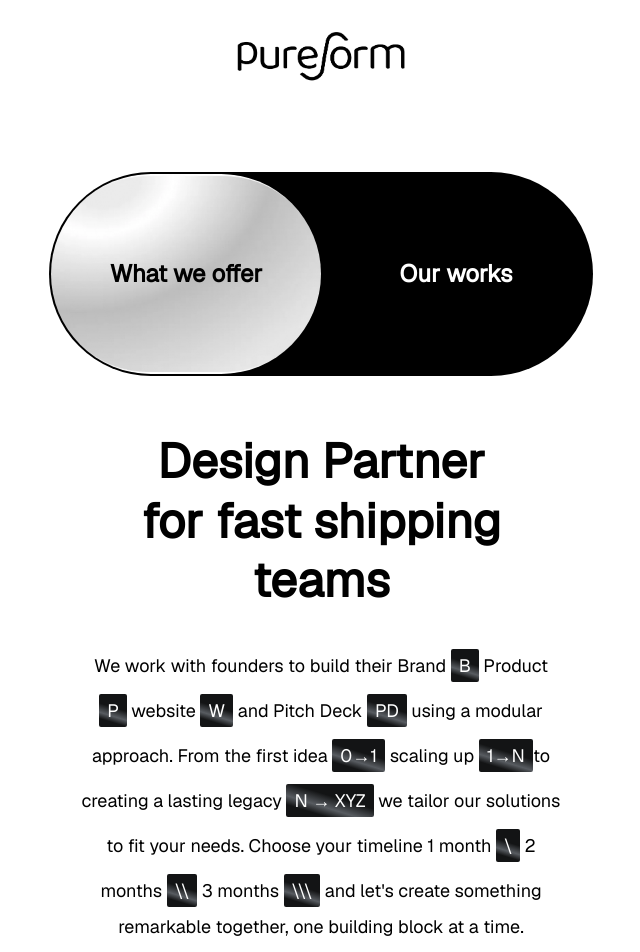
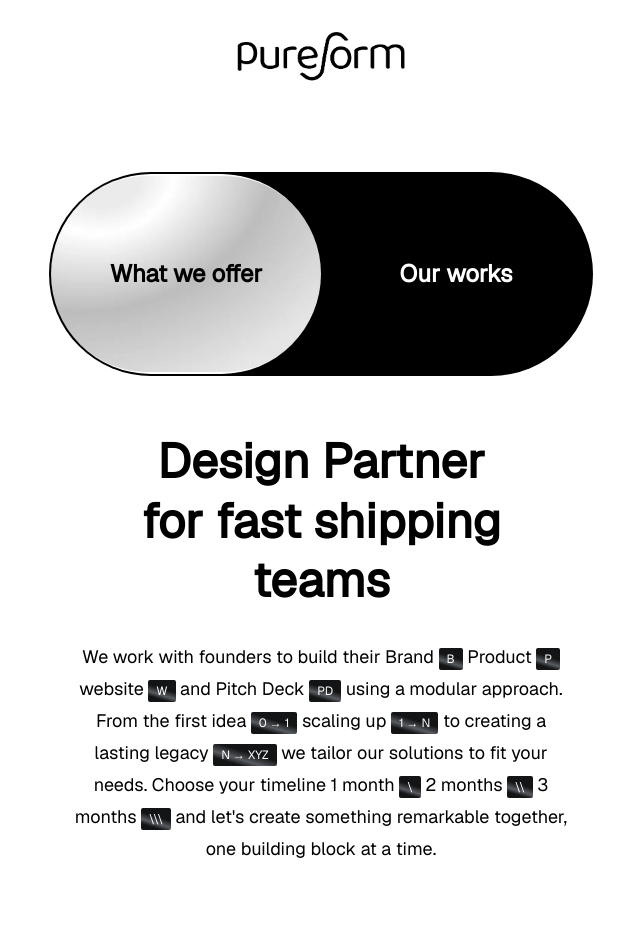
Before and after one commit to safwan-ambat/pureformweb, a React (Vite) app: page / in a window 1280 px wide. Shown: the top 952 px of the page, without its empty margins (319-959 px from the left). Built offline with nearby package versions, Linux system fonts and the light colour scheme; the HTML template or start-up script is replaced by a standard one; a web font is replaced by a local one.

Commit message:
hero section fix

```diff
--- a/src/components/styledWord/index.tsx
+++ b/src/components/styledWord/index.tsx
@@ -8,7 +8,7 @@ interface StyledProps {
 }
 
 const Styled: React.FC<StyledProps> = ({ children, className = '' }) => (
-  <span className={`inline-block StyledWord  text-white my-[6px] py-[3px] px-[8px] ${className}`}>
+  <span className={`inline-block StyledWord  text-[12px] text-white my-[5px] py-[2px] px-[8px] ${className}`}>
     {children}
   </span>
 );
--- a/src/pages/service/heroSection/index.tsx
+++ b/src/pages/service/heroSection/index.tsx
@@ -7,10 +7,9 @@ const HeroSection: React.FC = () => {
       <h1 className=" font-bold my-0 px-2 sm:px-4 md:px-8 lg:px-[100px]">
         Design Partner for fast shipping teams
       </h1>
-      <p className="text-center md:text-[18px] text-[16px] mt-4 sm:mt-6 lg:mt-[32px] max-w-4xl md:px-12">
+      <p className="text-center md:text-[18px] text-[16px] mt-4 sm:mt-6 lg:mt-[32px] max-w-4xl md:px-[37px] px-[22px]">
         We work with founders to build their Brand <Styled>B</Styled> Product <Styled>P</Styled> website <Styled>W</Styled> and
-        Pitch Deck <Styled>PD</Styled> using a modular approach. From the first idea <Styled>0→1</Styled> scaling up <Styled>1→N</Styled>
-        to creating a lasting legacy <Styled>N → XYZ</Styled> we tailor our solutions to fit your needs.
+        Pitch Deck <Styled>PD</Styled> using a modular approach. From the first idea <Styled>0 → 1</Styled> scaling up <Styled>1 → N</Styled> to creating a lasting legacy <Styled>N → XYZ</Styled> we tailor our solutions to fit your needs.
         Choose your timeline 1 month <Styled>\</Styled> 2 months <Styled>\\</Styled> 3 months <Styled>\\\</Styled> and let's
         create something remarkable together, one building block at a time.
       </p>
```
